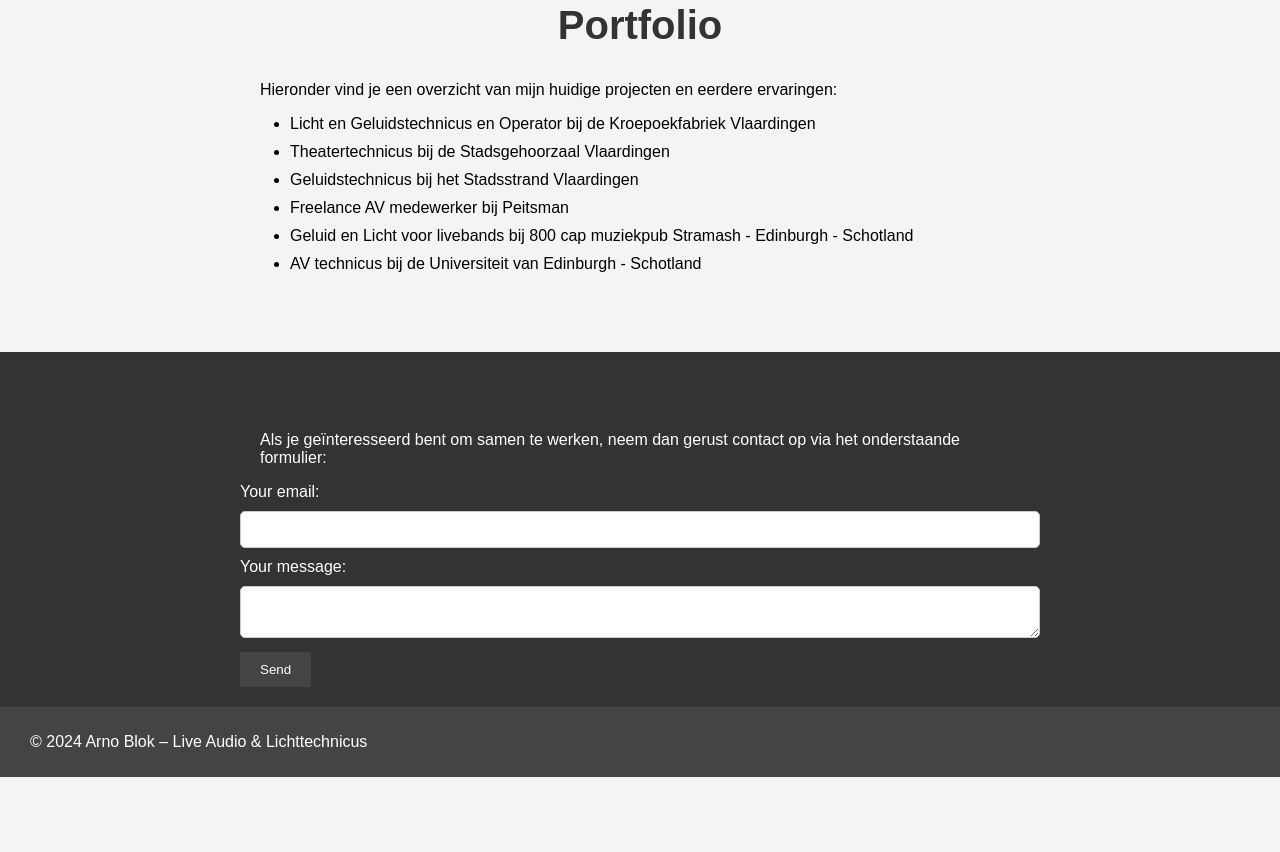
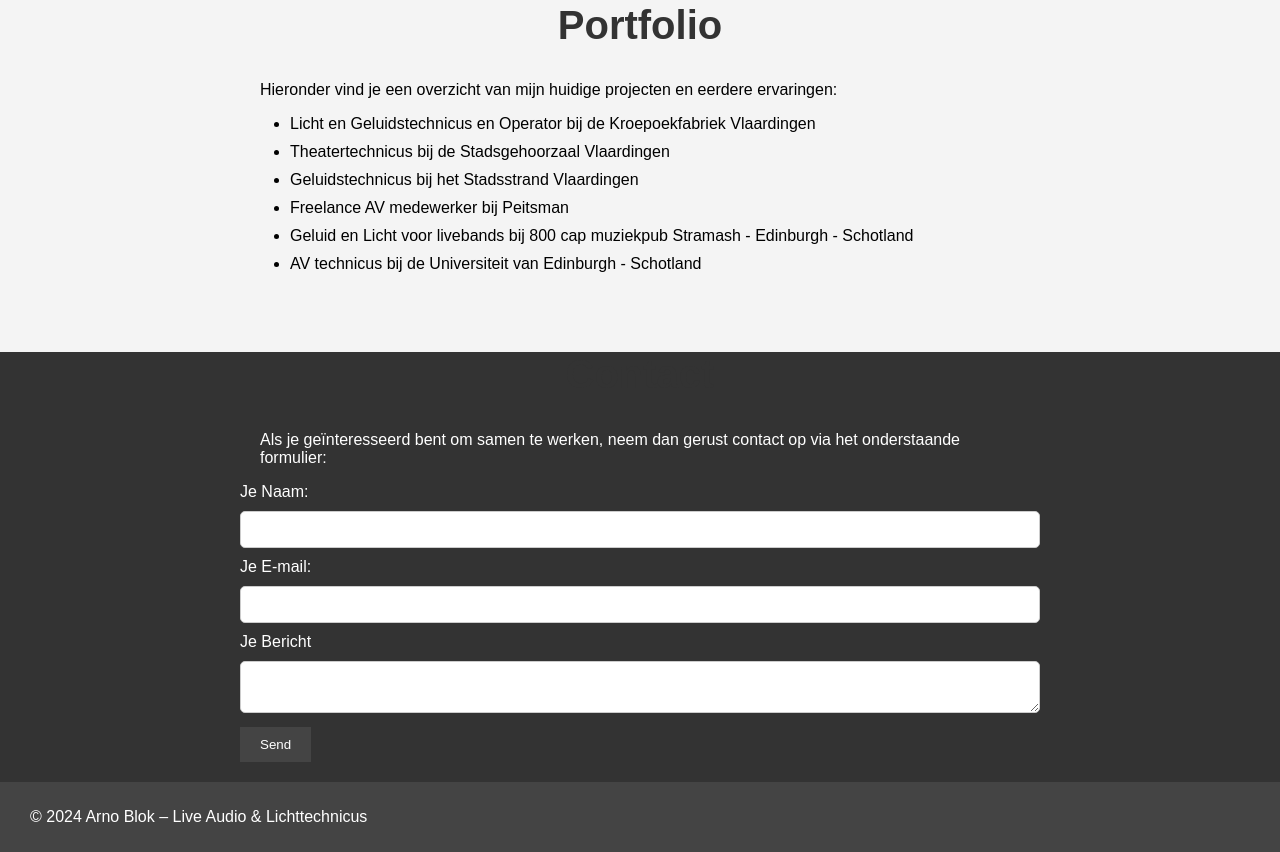
Before and after one commit to ArnoDBL/scapesound, a plain HTML site: page index.html in a window 1280 px wide. Shown: the part 1051-1903 px from the top of the page. Before the commit the page ends 1828 px from the top, so only its background shows below. Drawn offline with Linux system fonts and the light colour scheme.

Commit message:
Update index.html
veld erbij in form

```diff
--- a/index.html
+++ b/index.html
@@ -235,11 +235,16 @@ Naast mijn werk als technicus, maak en mix ik ook opnames, zowel in de studio al
             <!-- modify this form HTML and place wherever you want your form -->
     <form action="https://formspree.io/f/xqakkwnw" method="POST">
       <label>
-    Your email:
+    Je Naam:
+    <input type="name" name="name">
+      </label>
+      <label>
+        <label>
+    Je E-mail:
     <input type="email" name="email">
       </label>
       <label>
-    Your message:
+    Je Bericht
     <textarea name="message"></textarea>
       </label>
   <!-- your other form fields go here -->
```
